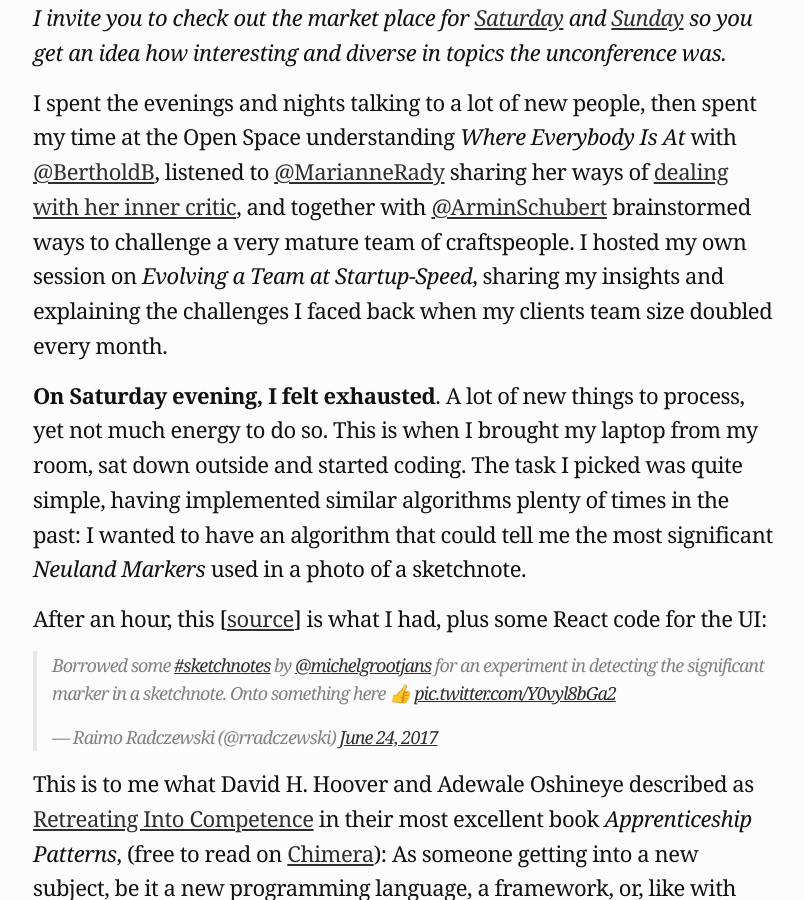
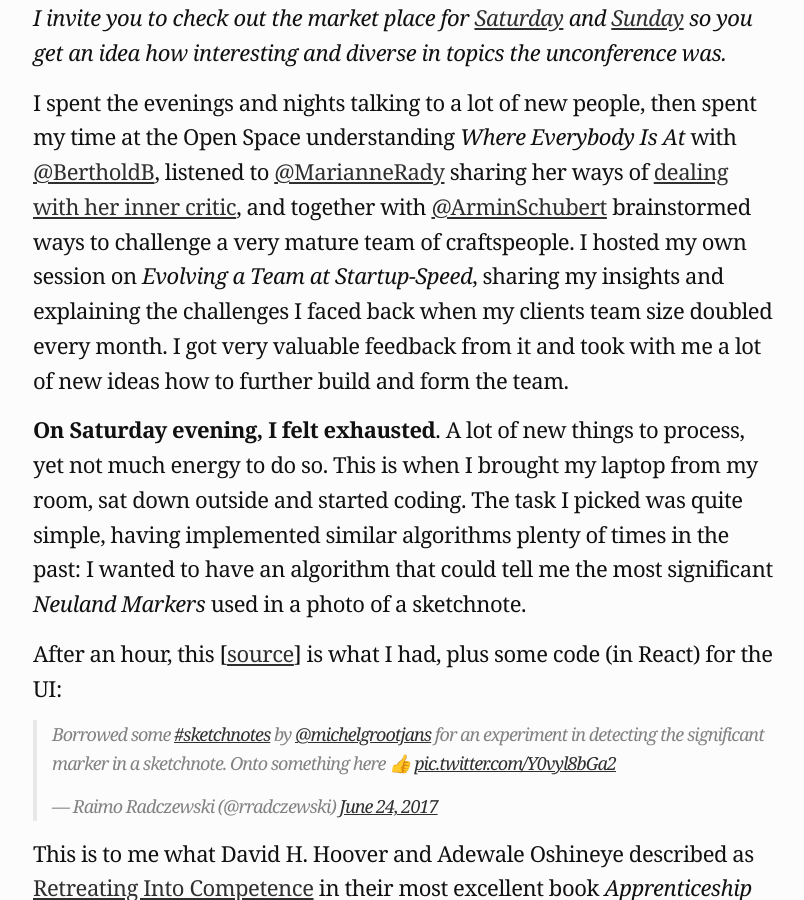
Before and after one commit to rradczewski/ymmv, a Jekyll site: the page built from _posts/2017-06-26-AgileCoachCamp-and-RetreatingIntoCompetence.md, in a window 1280 px wide and 900 px high, scrolled down 1373 px. Shown: the whole window, without its empty margins (237-1041 px from the left). Built offline with Jekyll 4.4.1, drawn with Linux system fonts in a browser that asks for light colours; comment, search, counter and statistics services are not loaded.

Commit message:
Add a little more

```diff
--- a/_posts/2017-06-26-AgileCoachCamp-and-RetreatingIntoCompetence.md
+++ b/_posts/2017-06-26-AgileCoachCamp-and-RetreatingIntoCompetence.md
@@ -13,11 +13,11 @@ The Agile Coach Camp is an annual unconference in a hotel in Rückersbach in Bav
 
 *I invite you to check out the market place for [Saturday](https://twitter.com/rradczewski/status/878528171406237696) and [Sunday](https://twitter.com/rradczewski/status/878886460971208704) so you get an idea how interesting and diverse in topics the unconference was.*
 
-I spent the evenings and nights talking to a lot of new people, then spent my time at the Open Space understanding *Where Everybody Is At* with [@BertholdB](https://twitter.com/bertholdb), listened to [@MarianneRady](https://twitter.com/MarianneRady) sharing her ways of [dealing with her inner critic](https://twitter.com/rradczewski/status/878611376033419264), and together with [@ArminSchubert](https://twitter.com/ArminSchubert) brainstormed ways to challenge a very mature team of craftspeople. I hosted my own session on *Evolving a Team at Startup-Speed*, sharing my insights and explaining the challenges I faced back when my clients team size doubled every month.
+I spent the evenings and nights talking to a lot of new people, then spent my time at the Open Space understanding *Where Everybody Is At* with [@BertholdB](https://twitter.com/bertholdb), listened to [@MarianneRady](https://twitter.com/MarianneRady) sharing her ways of [dealing with her inner critic](https://twitter.com/rradczewski/status/878611376033419264), and together with [@ArminSchubert](https://twitter.com/ArminSchubert) brainstormed ways to challenge a very mature team of craftspeople. I hosted my own session on *Evolving a Team at Startup-Speed*, sharing my insights and explaining the challenges I faced back when my clients team size doubled every month. I got very valuable feedback from it and took with me a lot of new ideas how to further build and form the team.
 
 **On Saturday evening, I felt exhausted**. A lot of new things to process, yet not much energy to do so. This is when I brought my laptop from my room, sat down outside and started coding. The task I picked was quite simple, having implemented similar algorithms plenty of times in the past: I wanted to have an algorithm that could tell me the most significant *Neuland Markers* used in a photo of a sketchnote.
 
-After an hour, this \[[source](https://gist.github.com/rradczewski/a6e2ba725b7fc5f0f3549e30d92c4a2d)\] is what I had, plus some React code for the UI:
+After an hour, this \[[source](https://gist.github.com/rradczewski/a6e2ba725b7fc5f0f3549e30d92c4a2d)\] is what I had, plus some code (in React) for the UI:
 
 <blockquote class="twitter-tweet" data-lang="en"><p lang="en" dir="ltr">Borrowed some <a href="https:<//twitter.com/hashtag/sketchnotes?src=hash">#sketchnotes</a> by <a href="https://twitter.com/michelgrootjans">@michelgrootjans</a> for an experiment in detecting the significant marker in a sketchnote. Onto something here 👍 <a href="https://t.co/Y0vyl8bGa2">pic.twitter.com/Y0vyl8bGa2</a></p>&mdash; Raimo Radczewski (@rradczewski) <a href="https://twitter.com/rradczewski/status/878723681232531457">June 24, 2017</a></blockquote>
 <script async src="//platform.twitter.com/widgets.js" charset="utf-8"></script>
```
